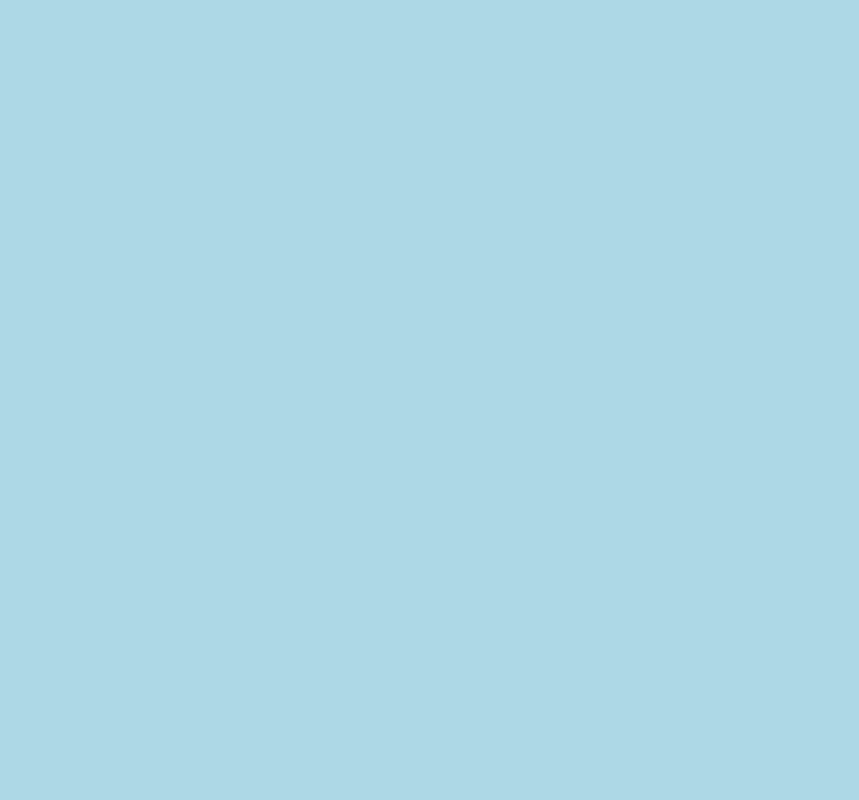
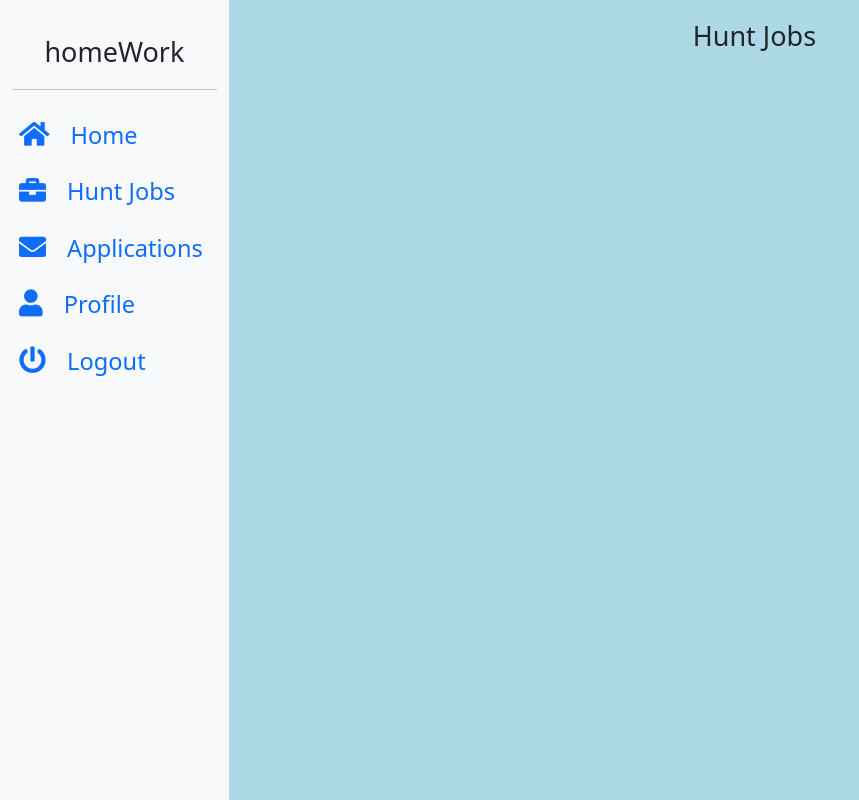
Before and after one commit to juliantjg/homeWork, a React (Create React App) app in the folder frontend/: page /hunt-jobs in a window 1280 px wide. Before the commit this address had no page. Shown: the top 800 px of the page, without its empty margins (0-859 px from the left). Built offline with nearby package versions, Linux system fonts and the light colour scheme; sample sign-in values are in the browser's storage.

Commit message:
added hunt jobs page

```diff
--- a/frontend/src/App.js
+++ b/frontend/src/App.js
@@ -7,6 +7,7 @@ import { BrowserRouter as Router, Route, Routes, Navigate } from "react-router-d
 import store from "./store";
 import Home from "./components/Home/Home";
 import Register from "./components/Auth/Register";
+import HuntJobsDashboard from "./components/HuntJobs/HuntJobsDashboard";
 
 function App() {
   return (
@@ -17,6 +18,7 @@ function App() {
           <Route path="/login" element={<Login />} />
           <Route path="/register" element={<Register />} />
           <Route path="/home" element={<Home />} />
+          <Route path="/hunt-jobs" element={<HuntJobsDashboard />} />
         </Routes>
       </Router>
     </Provider>
--- a/frontend/src/components/Home/Home.js
+++ b/frontend/src/components/Home/Home.js
@@ -15,13 +15,6 @@ function Home() {
     // userLogin is from store.js
     const userLogin = useSelector(state => state.userLogin)
     const { error, loading, userInfo } = userLogin
-
-    function logout() {
-        localStorage.clear("emailHomework")
-        localStorage.clear("tokenHomework")
-
-        navigate('/login')
-    }
 
     useEffect(() => {
         // if userInfo exists then show the home page, this is so that logged in user can't acces /login
--- a/frontend/src/components/HuntJobs/HuntJobsDashboard.js
+++ b/frontend/src/components/HuntJobs/HuntJobsDashboard.js
@@ -0,0 +1,49 @@
+import React, { useState, useEffect } from 'react';
+import { useHistory, Link, useNavigate } from 'react-router-dom';
+import { login } from '../../actions/securityActions';
+import { useDispatch, useSelector } from "react-redux";
+import { ToastContainer, toast } from 'react-toastify';
+import 'react-toastify/dist/ReactToastify.css';
+import Footer from '../Footer/Footer';
+import { Form } from 'react-bootstrap';
+import MainSideBar from '../SideBar/MainSideBar';
+
+function HuntJobsDashboard() {
+    const navigate = useNavigate();
+    const dispatch = useDispatch();
+
+    // userLogin is from store.js
+    const userLogin = useSelector(state => state.userLogin)
+    const { error, loading, userInfo } = userLogin
+
+    useEffect(() => {
+        // if userInfo exists then show the home page, this is so that logged in user can't acces /login
+        if (!userInfo) {
+            navigate('/login')
+        }
+    }, [userInfo])
+
+    return (
+        <div class="container-fluid px-0">
+
+            <div class="container-fluid">
+                <div class="row">
+                    <MainSideBar />
+
+                    <div class="col-sm p-3 min-vh-100">
+                        <div id="page-size">
+                            <center>
+                                Hunt Jobs
+                                <br />
+
+                            </center>
+                        </div>
+                        <Footer />
+                    </div>
+                </div>
+            </div>
+        </div>
+    );
+}
+
+export default HuntJobsDashboard;
--- a/frontend/src/components/SideBar/MainSideBar.js
+++ b/frontend/src/components/SideBar/MainSideBar.js
@@ -23,14 +23,14 @@ function MainSideBar() {
                         <center>homeWork</center>
                         <hr />
                         <li>
-                            <a href="#" class="nav-link px-0 align-middle">
+                            <Link to="/home" class="nav-link px-0 align-middle">
                                 &nbsp;<i class="fas fa-home"></i> &nbsp; <small>Home</small>&nbsp;&nbsp;
-                            </a>
+                            </Link>
                         </li>
                         <li>
-                            <a href="#" class="nav-link px-0 align-middle">
+                            <Link to="/hunt-jobs" class="nav-link px-0 align-middle">
                                 &nbsp;<i class="fas fa-briefcase"></i> &nbsp; <small>Hunt Jobs</small>&nbsp;&nbsp;
-                            </a>
+                            </Link>
                         </li>
                         <li>
                             <a href="#" class="nav-link px-0 align-middle">
```
Also changed, not shown: frontend/src/components/HuntJobs/HuntJobsList.js (added, +28 -0 lines).
